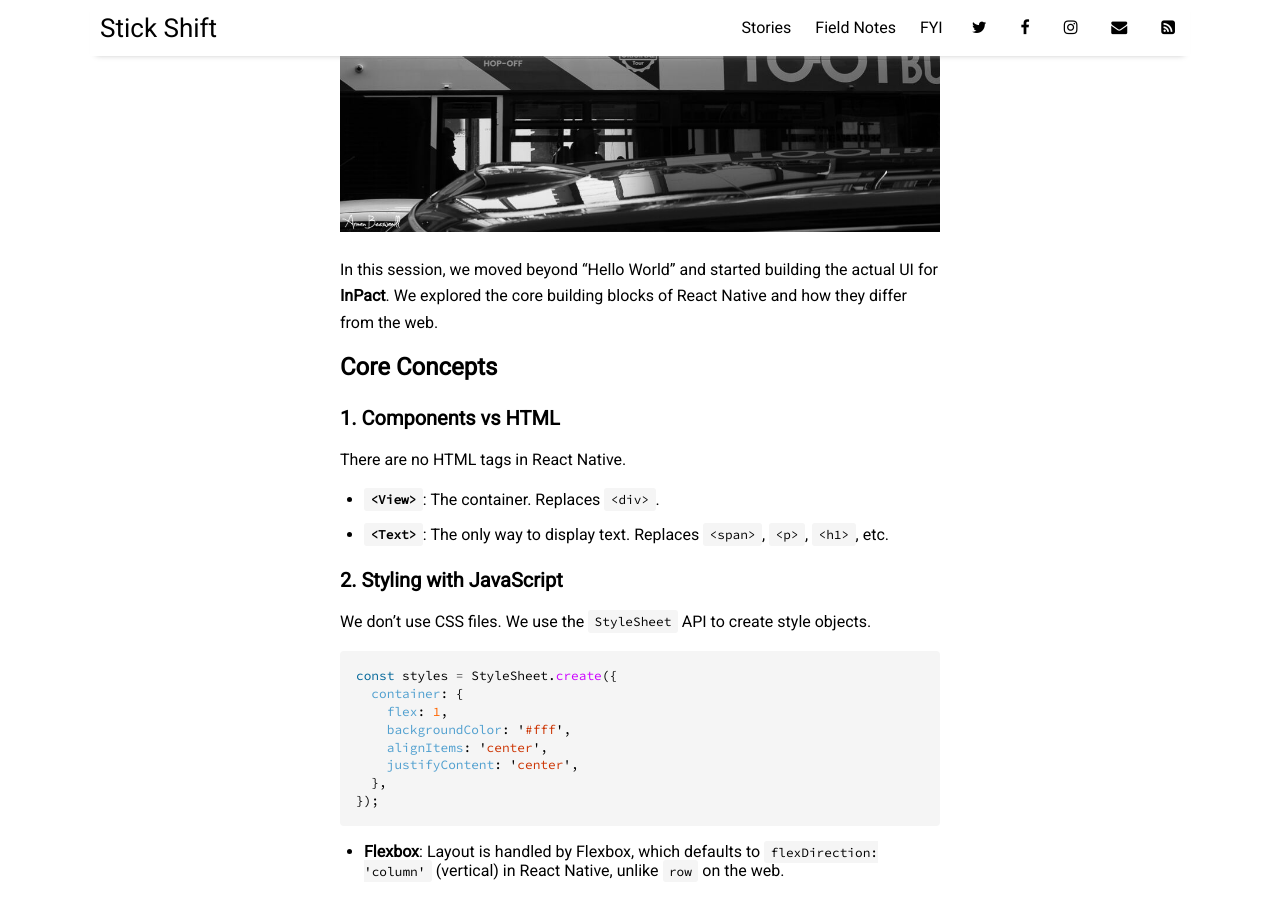
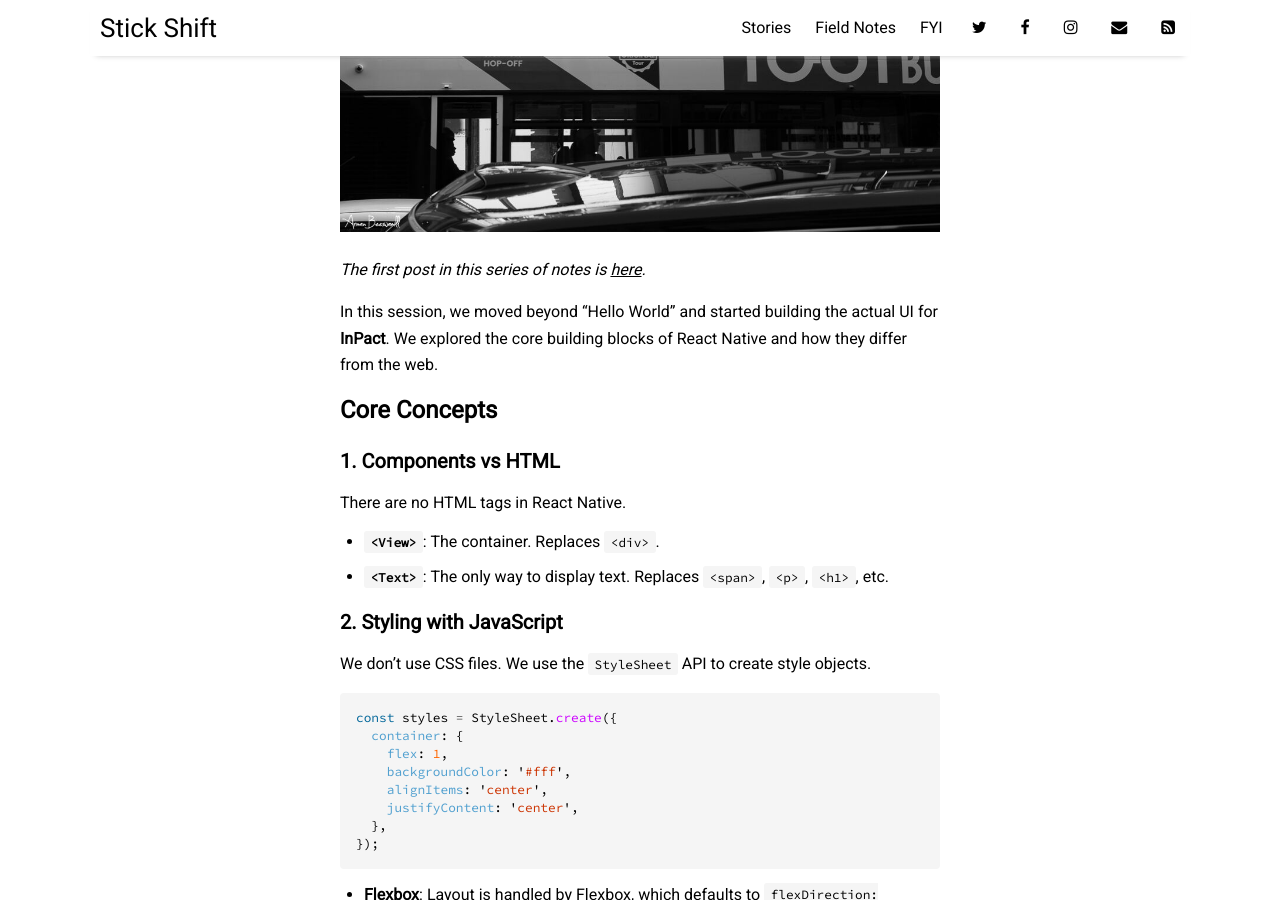
Before and after one commit to radlakha/radlakha.github.io, a Jekyll site: the page built from _posts/2025-11-24-React-Native-Fundamentals.md, in a window 1280 px wide and 900 px high, scrolled down 370 px. Built offline with Jekyll 4.4.1, drawn with Linux system fonts in a browser that asks for light colours; nearby versions of some CDN libraries.

Commit message:
Add back link

```diff
--- a/_posts/2025-11-24-React-Native-Fundamentals.md
+++ b/_posts/2025-11-24-React-Native-Fundamentals.md
@@ -11,6 +11,7 @@ tags:
 - flexbox
 title: "React Native Fundamentals: Components, Props, and Styling"
 ---
+*The first post in this series of notes is [here](/2025-11-23-Starting-My-Journey-with-React-Native/).*
 
 In this session, we moved beyond "Hello World" and started building the actual UI for **InPact**. We explored the core building blocks of React Native and how they differ from the web.
 
```
